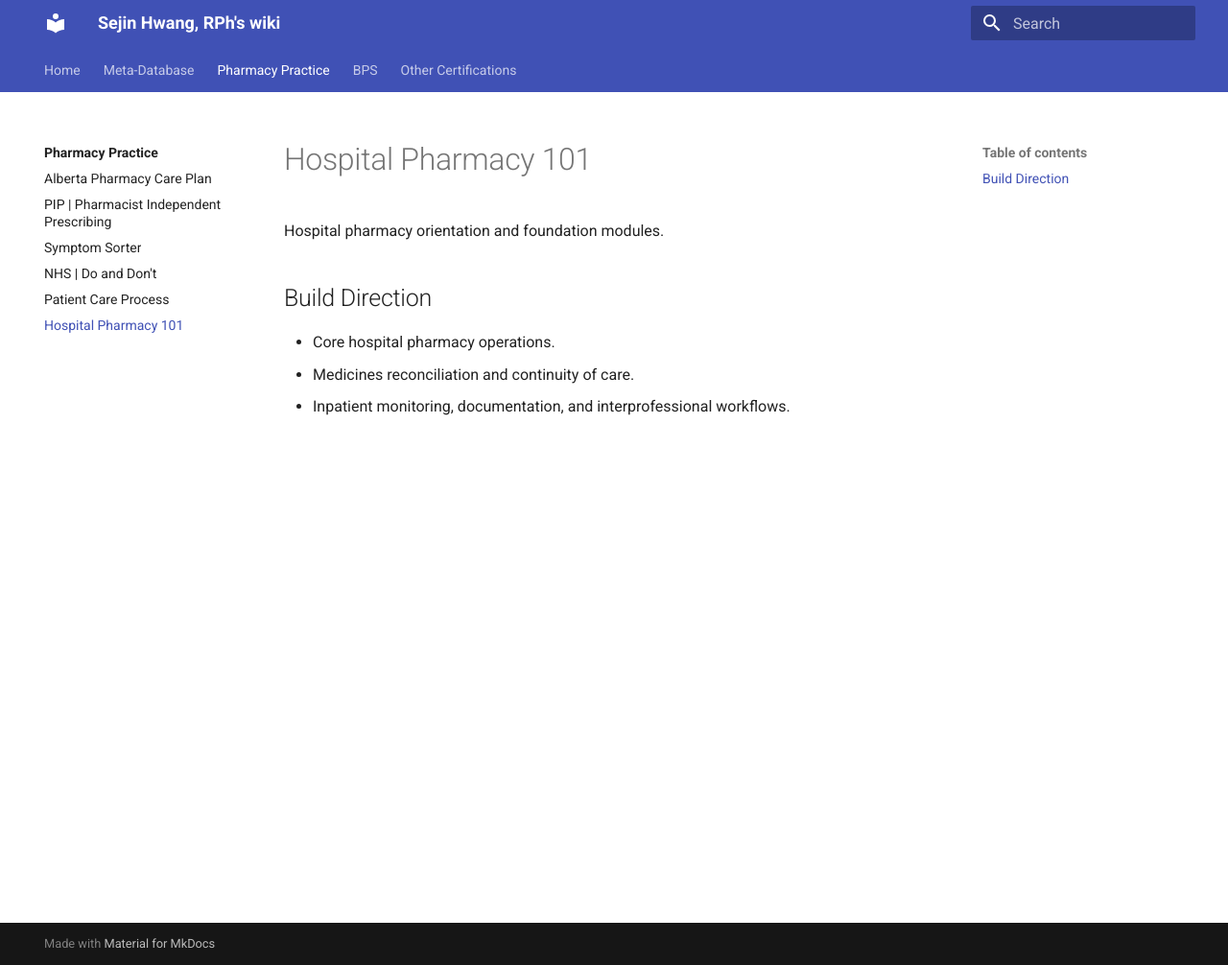
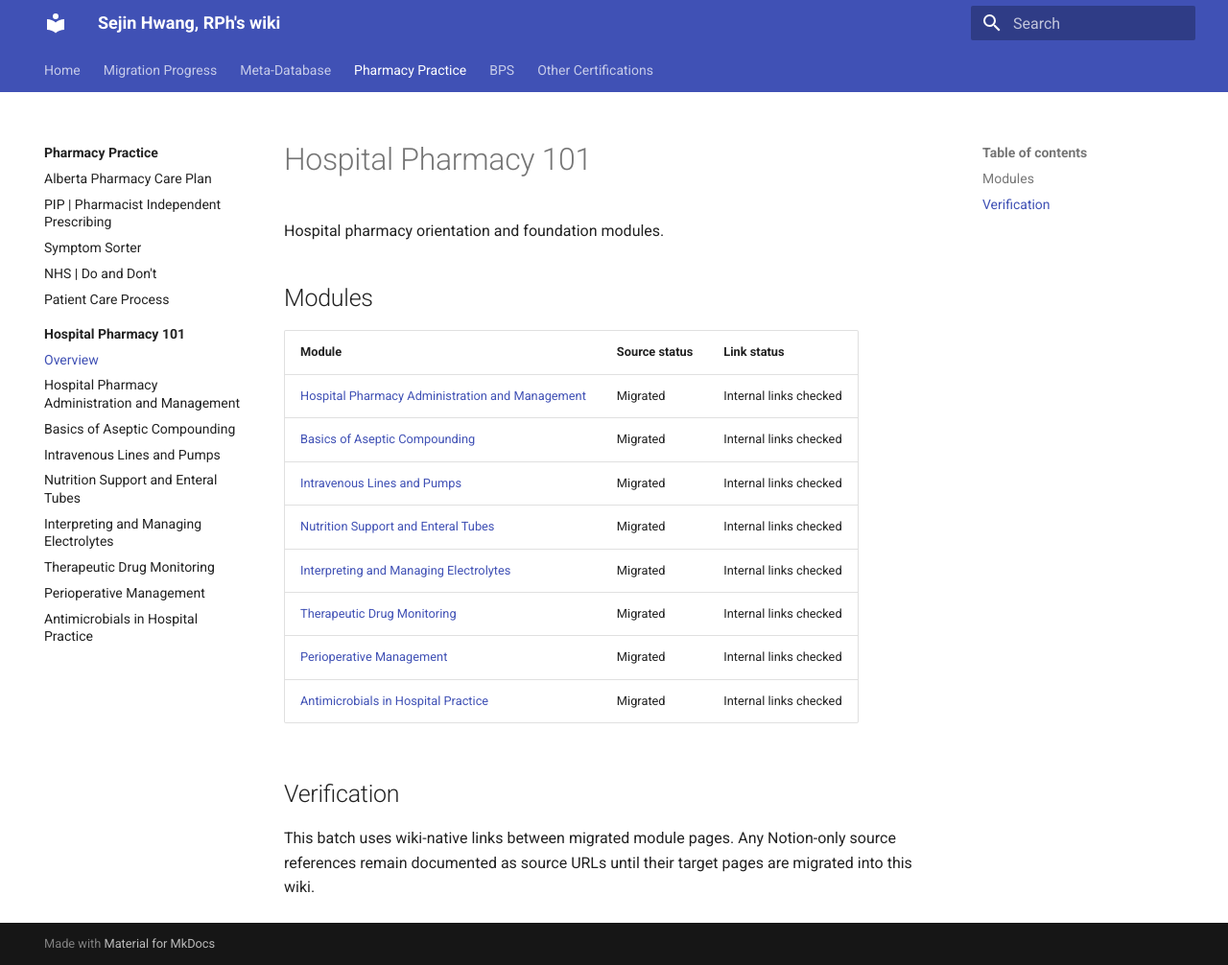
Before and after one commit to sejinhwang/sejin-pharmacy-wiki, an MkDocs documentation site: the page built from docs/pharmacy-practice/hospital-pharmacy-101.md, in a window 1280 px wide and 1006 px high. Shown: the whole window at 96% size. Built offline with MkDocs 1.6.1 and Material for MkDocs 9.7.7, drawn with Linux system fonts in a browser that asks for light colours.

Commit message:
Add migration progress and Hospital Pharmacy 101 batch

```diff
--- a/docs/pharmacy-practice/hospital-pharmacy-101.md
+++ b/docs/pharmacy-practice/hospital-pharmacy-101.md
@@ -2,8 +2,19 @@
 
 Hospital pharmacy orientation and foundation modules.
 
-## Build Direction
+## Modules
 
-- Core hospital pharmacy operations.
-- Medicines reconciliation and continuity of care.
-- Inpatient monitoring, documentation, and interprofessional workflows.
+| Module | Source status | Link status |
+| --- | --- | --- |
+| [Hospital Pharmacy Administration and Management](hospital-pharmacy-101-modules/hospital-pharmacy-administration-management.md) | Migrated | Internal links checked |
+| [Basics of Aseptic Compounding](hospital-pharmacy-101-modules/basics-of-aseptic-compounding.md) | Migrated | Internal links checked |
+| [Intravenous Lines and Pumps](hospital-pharmacy-101-modules/intravenous-lines-and-pumps.md) | Migrated | Internal links checked |
+| [Nutrition Support and Enteral Tubes](hospital-pharmacy-101-modules/nutrition-support-enteral-tubes.md) | Migrated | Internal links checked |
+| [Interpreting and Managing Electrolytes](hospital-pharmacy-101-modules/interpreting-managing-electrolytes.md) | Migrated | Internal links checked |
+| [Therapeutic Drug Monitoring](hospital-pharmacy-101-modules/therapeutic-drug-monitoring.md) | Migrated | Internal links checked |
+| [Perioperative Management](hospital-pharmacy-101-modules/perioperative-management.md) | Migrated | Internal links checked |
+| [Antimicrobials in Hospital Practice](hospital-pharmacy-101-modules/antimicrobials-hospital-practice.md) | Migrated | Internal links checked |
+
+## Verification
+
+This batch uses wiki-native links between migrated module pages. Any Notion-only source references remain documented as source URLs until their target pages are migrated into this wiki.
--- a/mkdocs.yml
+++ b/mkdocs.yml
@@ -15,6 +15,7 @@ theme:
 
 nav:
   - Home: index.md
+  - Migration Progress: migration-progress.md
   - Meta-Database: meta-database.md
   - Pharmacy Practice:
       - Overview: pharmacy-practice/index.md
@@ -23,7 +24,17 @@ nav:
       - Symptom Sorter: pharmacy-practice/symptom-sorter.md
       - NHS | Do and Don't: pharmacy-practice/nhs-do-and-dont.md
       - Patient Care Process: pharmacy-practice/patient-care-process.md
-      - Hospital Pharmacy 101: pharmacy-practice/hospital-pharmacy-101.md
+      - Hospital Pharmacy 101:
+          - Overview: pharmacy-practice/hospital-pharmacy-101.md
+          - Modules: pharmacy-practice/hospital-pharmacy-101-modules/index.md
+          - Hospital Pharmacy Administration and Management: pharmacy-practice/hospital-pharmacy-101-modules/hospital-pharmacy-administration-management.md
+          - Basics of Aseptic Compounding: pharmacy-practice/hospital-pharmacy-101-modules/basics-of-aseptic-compounding.md
+          - Intravenous Lines and Pumps: pharmacy-practice/hospital-pharmacy-101-modules/intravenous-lines-and-pumps.md
+          - Nutrition Support and Enteral Tubes: pharmacy-practice/hospital-pharmacy-101-modules/nutrition-support-enteral-tubes.md
+          - Interpreting and Managing Electrolytes: pharmacy-practice/hospital-pharmacy-101-modules/interpreting-managing-electrolytes.md
+          - Therapeutic Drug Monitoring: pharmacy-practice/hospital-pharmacy-101-modules/therapeutic-drug-monitoring.md
+          - Perioperative Management: pharmacy-practice/hospital-pharmacy-101-modules/perioperative-management.md
+          - Antimicrobials in Hospital Practice: pharmacy-practice/hospital-pharmacy-101-modules/antimicrobials-hospital-practice.md
   - BPS:
       - Overview: bps/index.md
       - Accident and Emergency Medicine | BCEMP: bps/bcemp.md
```
Also changed, not shown: docs/migration-progress.md (added, +60 -0 lines), docs/pharmacy-practice/hospital-pharmacy-101-modules/antimicrobials-hospital-practice.md (added, +27 -0 lines), docs/pharmacy-practice/hospital-pharmacy-101-modules/basics-of-aseptic-compounding.md (added, +27 -0 lines), docs/pharmacy-practice/hospital-pharmacy-101-modules/hospital-pharmacy-administration-management.md (added, +29 -0 lines), docs/pharmacy-practice/hospital-pharmacy-101-modules/index.md (added, +22 -0 lines), docs/pharmacy-practice/hospital-pharmacy-101-modules/interpreting-managing-electrolytes.md (added, +27 -0 lines), docs/pharmacy-practice/hospital-pharmacy-101-modules/intravenous-lines-and-pumps.md (added, +29 -0 lines), docs/pharmacy-practice/hospital-pharmacy-101-modules/nutrition-support-enteral-tubes.md (added, +28 -0 lines), docs/pharmacy-practice/hospital-pharmacy-101-modules/perioperative-management.md (added, +27 -0 lines), docs/pharmacy-practice/hospital-pharmacy-101-modules/therapeutic-drug-monitoring.md (added, +26 -0 lines).
